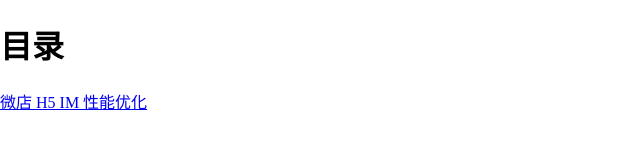
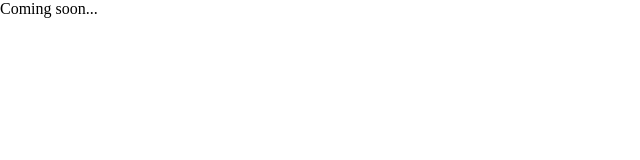
Before and after one commit to iamyy/iamyy.github.io, a plain HTML site: page index.html in a window 1280 px wide. Shown: the whole page, without its empty margins (0-640 px from the left). Drawn offline with Linux system fonts and the light colour scheme.

Commit message:
Coming soon

```diff
--- a/index.html
+++ b/index.html
@@ -5,11 +5,13 @@
 		<link href="style/index.css" rel="stylesheet">
 	</head>
   <body>
-		<header>
+		Coming soon...
+		<!--<header>
 	    <h1>目录</h1>
 		</header>
 		<nav>
 			<a href="detail/weidian_h5_im_performance_optimization.html">微店 H5 IM 性能优化</a>
 		</nav>
+		-->
 	</body>
 </html>
```
